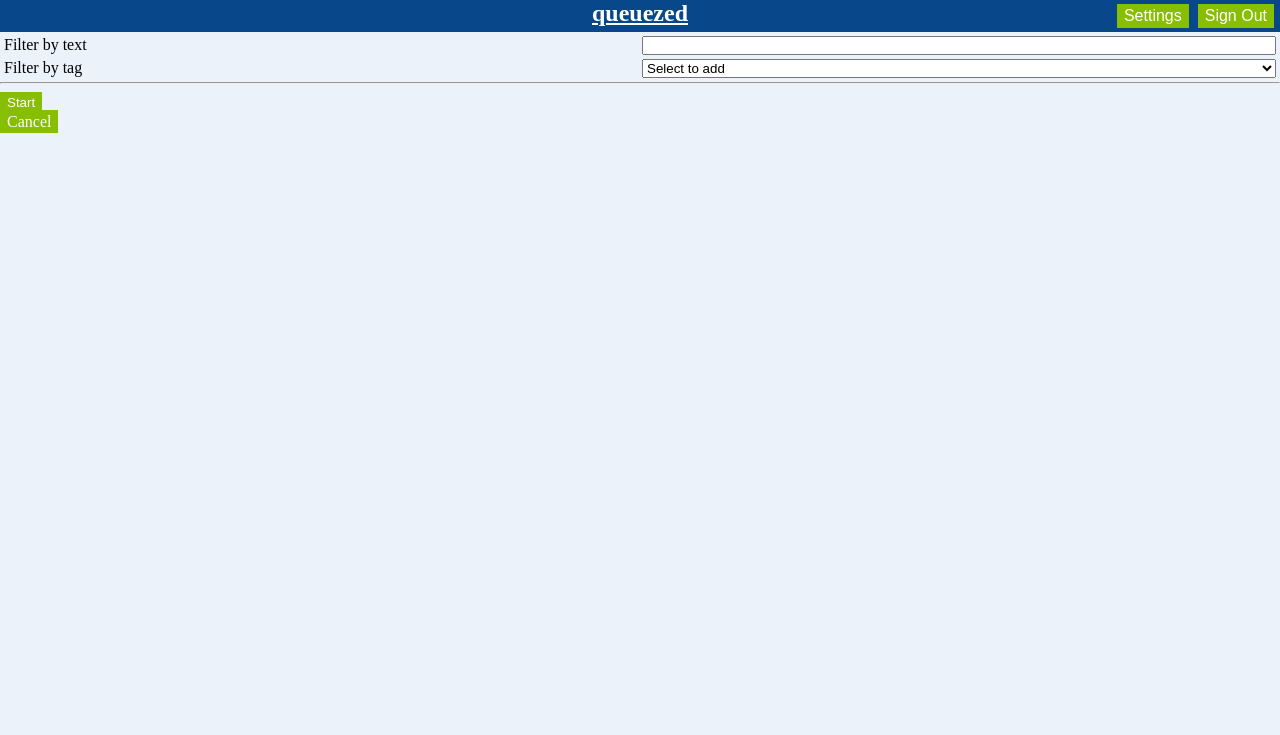
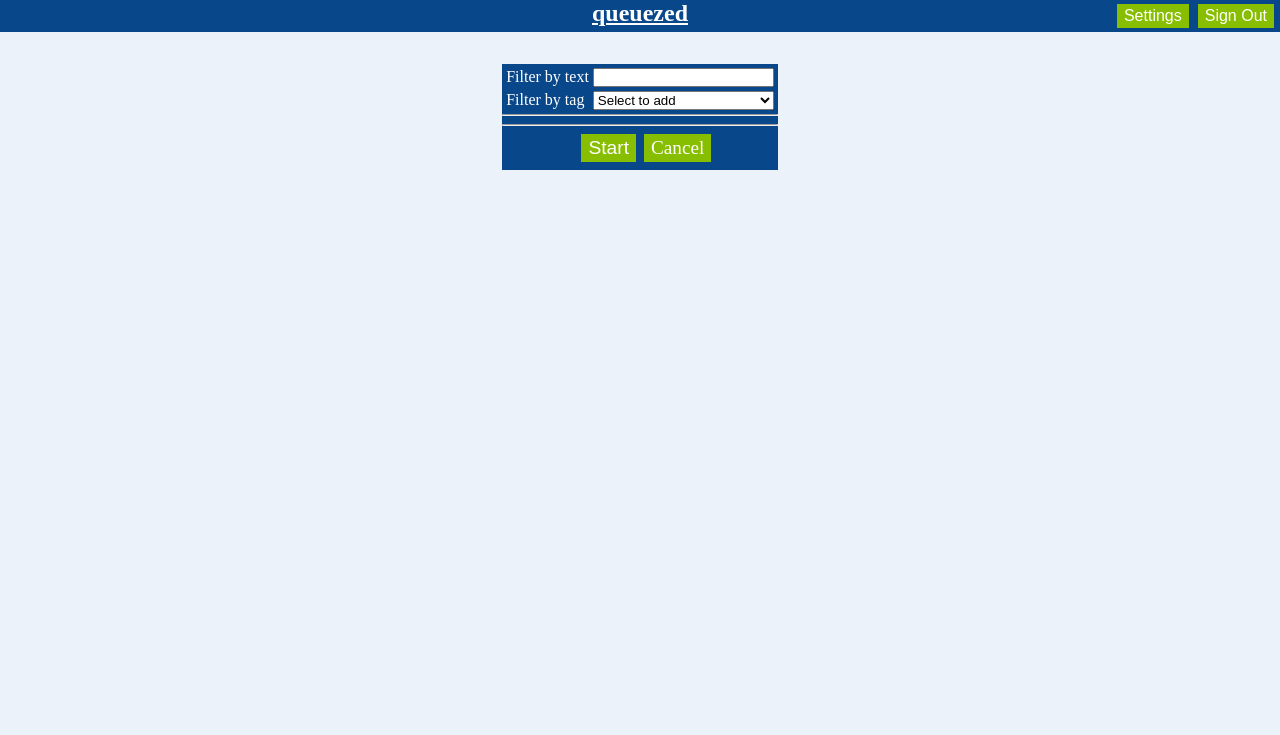
Before and after one commit to zyzaya/queuezed, a Rails app: page /quizzes/1/practice/new in a window 1280 px wide. Shown: the top 735 px of the page. Run offline with Rails 7, Linux system fonts and the light colour scheme; a user stored in the database is signed in; data comes from the database, SQL or seed files in the repository; some libraries are stand-ins or nearby versions.

Commit message:
style new practice page

```diff
--- a/app/assets/stylesheets/filter.css
+++ b/app/assets/stylesheets/filter.css
@@ -4,6 +4,7 @@
   grid-template-rows: min-content min-content;
   gap: 4px;
   padding: 4px;
+  color: var(--main-text-color);
 }
 
 .filter_toolbar > label {
--- /dev/null
+++ b/app/assets/stylesheets/practice_sessions/create.css
@@ -0,0 +1,26 @@
+.practice_new {
+  background-color: var(--secondary-bg-color);
+  width: min-content;
+  margin: 32px auto;
+}
+
+.practice_buttons {
+  display: grid;
+  gap: 8px;
+  grid-template-columns: 1fr 1fr;
+  padding: 8px;
+  margin: auto;
+}
+
+.practice_buttons .button {
+  width: min-content;
+  font-size: larger;
+}
+
+.practice_start {
+  justify-self: end;
+}
+
+.practice_cancel {
+  justify-self: start;
+}
--- a/app/views/practice_sessions/new.html.erb
+++ b/app/views/practice_sessions/new.html.erb
@@ -1,7 +1,12 @@
-<div class="practice_new">
+<div>
   <%= render "shared/header"%>
-  <%= render "shared/filter", quiz: @quiz %>
-  <%= button_to 'Start', quiz_practice_index_path(@quiz.id), class: 'quiz_practice button', data: {turbo: false} %>
-  <%= link_to 'Cancel', :back, class: 'button' %>
+  <div class="practice_new">
+    <%= render "shared/filter", quiz: @quiz %>
+    <div class="practice_buttons">
+      <%= button_to 'Start', quiz_practice_index_path(@quiz.id), form_class: 'practice_start', class: 'button', data: {turbo: false} %>
+      <%= link_to 'Cancel', :back, class: 'practice_cancel button' %>
+    </div>
+  </div>
+
 </div>
-<%= stylesheet_link_tag "filter", "data-turbo-track": "reload" %>
+<%= stylesheet_link_tag "practice_sessions/create", "data-turbo-track": "reload" %>
--- a/app/views/quizzes/edit.html.erb
+++ b/app/views/quizzes/edit.html.erb
@@ -43,7 +43,6 @@
             filter:updateFilter@window->zgrid#updateFilter
             filter:addTag@window->zgrid#addTagFilter">
         <%= render 'shared/filter', quiz: @quiz %>
-        <hr>
         <div data-zgrid-target="zgridContainer"></div>
       </div>
       <turbo-frame id="edit_detail" >
@@ -55,4 +54,3 @@
 <%= stylesheet_link_tag "zgrid_default", "data-turbo-track": "reload" %>
 <%= stylesheet_link_tag "quizzes/zgrid", "data-turbo-track": "reload"%>
 <%= stylesheet_link_tag "quizzes/edit", "data-turbo-track": "reload" %>
-<%= stylesheet_link_tag "filter", "data-turbo-track": "reload" %>
--- a/app/views/shared/_filter.html.erb
+++ b/app/views/shared/_filter.html.erb
@@ -18,4 +18,6 @@
   <hr>
   <div class="filter_tag_list" data-filter-target="tagList">
   </div>
+  <hr>
 </div>
+<%= stylesheet_link_tag "filter", "data-turbo-track": "reload" %>
```
